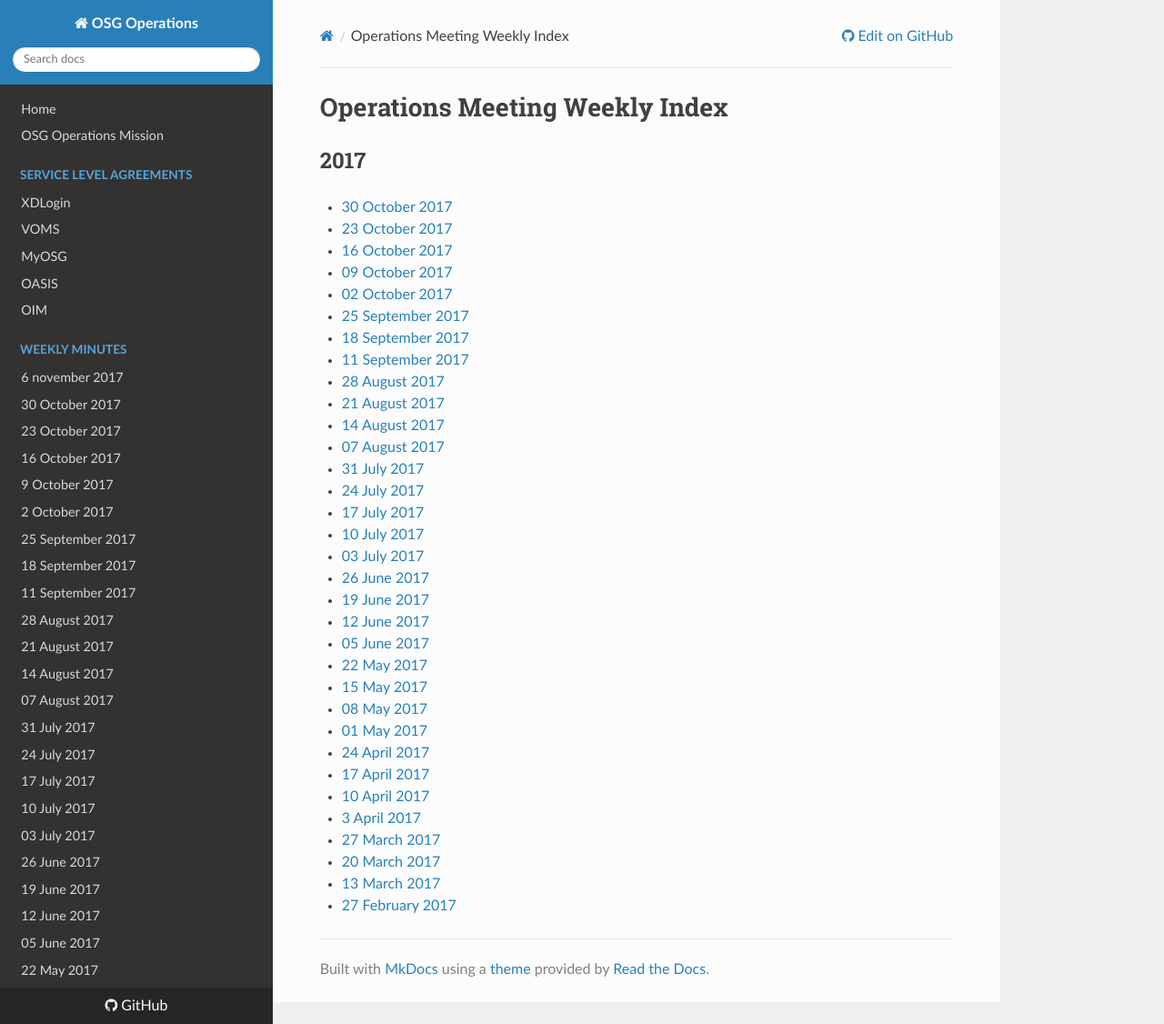
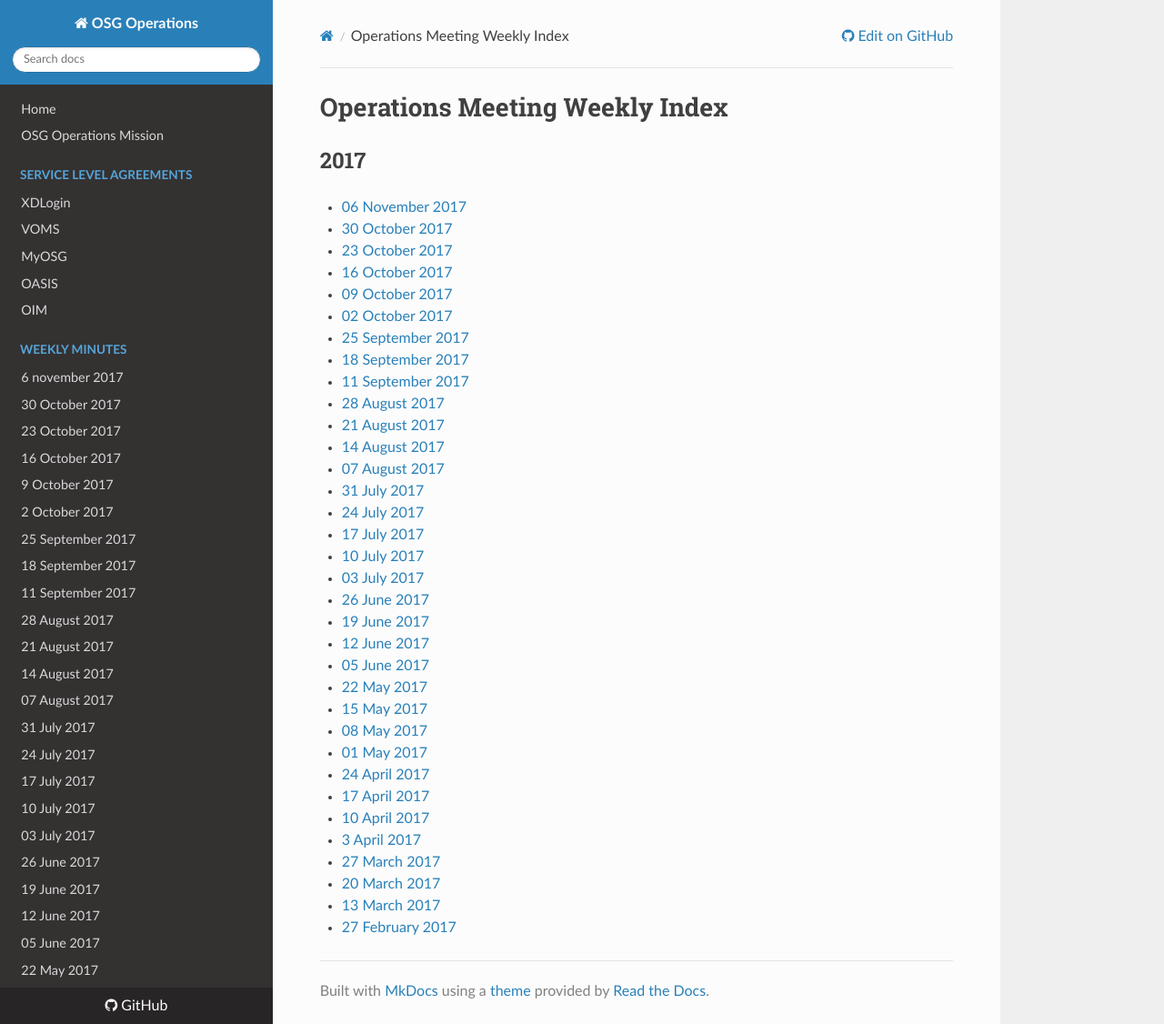
Before and after one commit to osg-htc/operations, an MkDocs documentation site: the page built from docs/WeeklyMinutes/MeetingIndex.md, in a window 1280 px wide and 1126 px high. Shown: the whole window at 91% size. Built offline with MkDocs 1.6.1, drawn with Linux system fonts in a browser that asks for light colours; nearby versions of some CDN libraries; old or Windows-style settings are respelled for this version of MkDocs.

Commit message:
Update MeetingIndex.md

```diff
--- a/docs/WeeklyMinutes/MeetingIndex.md
+++ b/docs/WeeklyMinutes/MeetingIndex.md
@@ -1,6 +1,7 @@
 # Operations Meeting Weekly Index
 
 ## 2017
+   * [06 November 2017](06Nov2017.md)
    * [30 October 2017](30Oct2017.md)
    * [23 October 2017](23Oct2017.md)
    * [16 October 2017](16Oct2017.md)
```
